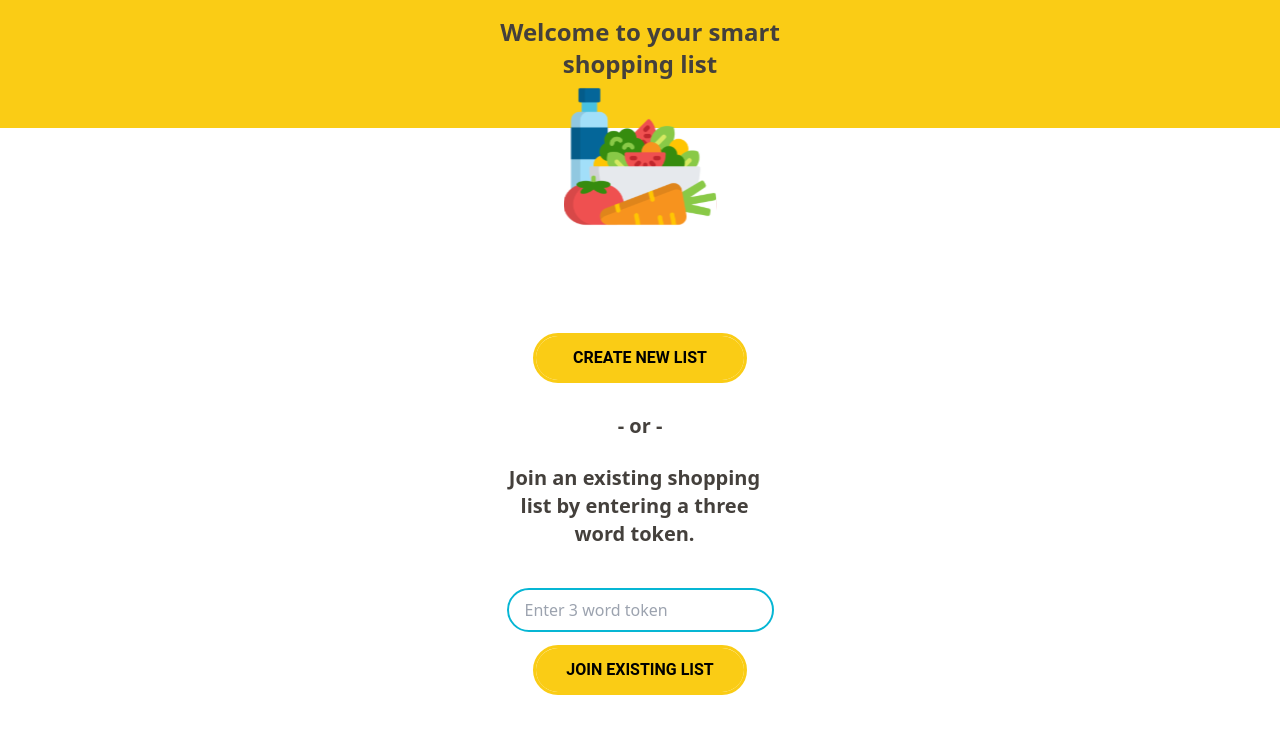
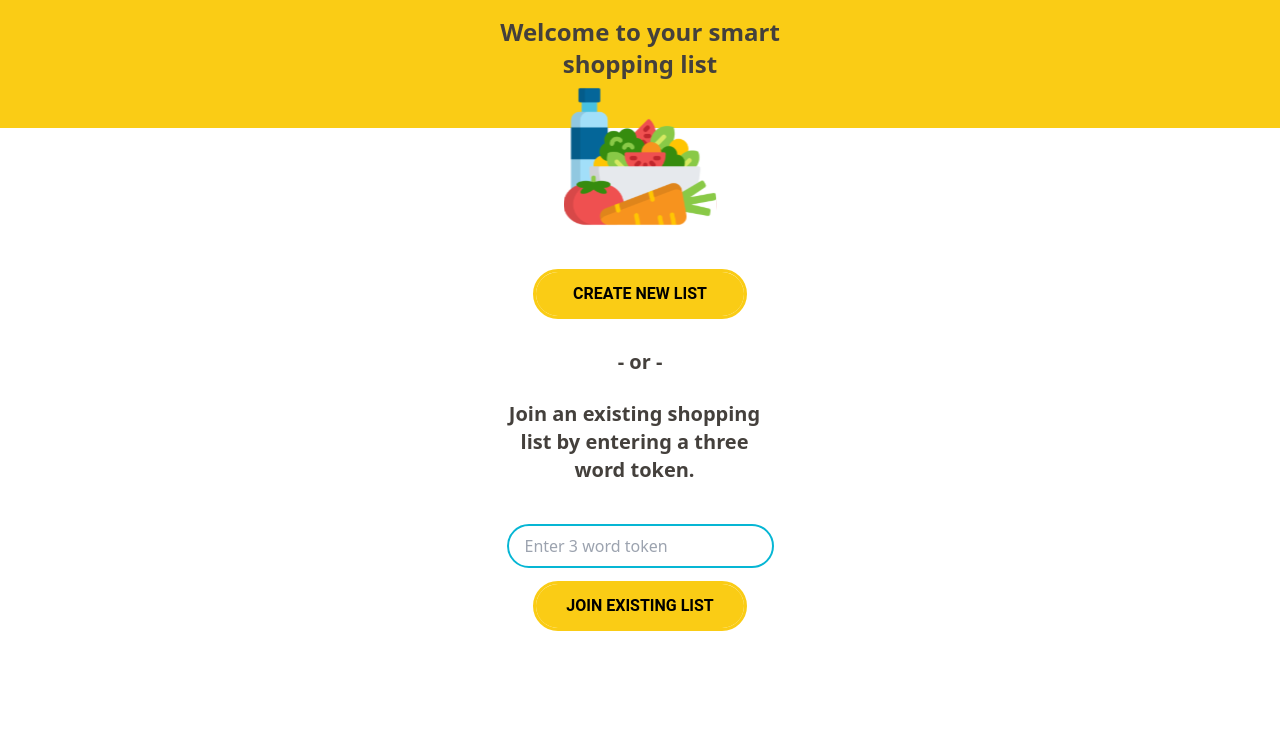
Before and after one commit to the-collab-lab/tcl-44-smart-shopping-list-1, a React (Create React App) app: page / in a window 1280 px wide. Shown: the top 734 px of the page. Built offline with nearby package versions, Linux system fonts and the light colour scheme.

Commit message:
Update paddings and margins

```diff
--- a/src/components/Home.js
+++ b/src/components/Home.js
@@ -33,7 +33,7 @@ const Home = () => {
         imageSrc={bag}
         isHome={true}
       />
-      <section className="flex flex-col text-center pt-16">
+      <section className="flex flex-col text-center">
         <Button
           createToken={createToken}
           text="Create new List"
--- a/src/components/List.js
+++ b/src/components/List.js
@@ -23,7 +23,7 @@ const List = () => {
     <>
       <Header title={'Smart Shopping List'} imageSrc={bag} />
       <section className="mb-24">
-        <h2 className="text-2xl font-bold my-7 text-center">My Items</h2>
+        <h2 className="text-2xl font-bold my-4 text-center">My Items</h2>
         {listeningError && <p className="error-message">{listeningError}</p>}
         {isLoading && (
           <img
--- a/src/index.css
+++ b/src/index.css
@@ -9,7 +9,7 @@
 }
 
 .input {
-  @apply border-2 border-cyan-500 rounded-full px-4 py-2 focus:outline-none;
+  @apply border-2 border-cyan-500 rounded-full px-4 py-2 mb-4 focus:outline-none;
 }
 
 .radio-buttons {
```
